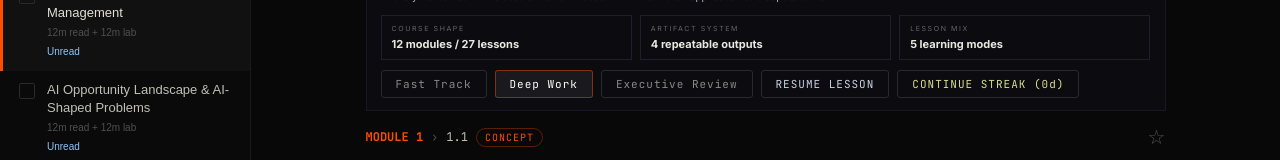
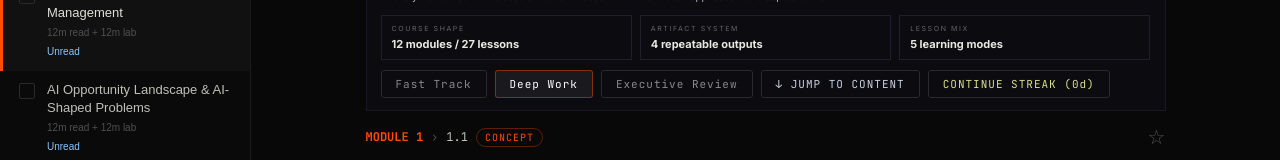
Before and after one commit to be4oo/AI-PM-Course, a React (Vite) app: page / in a window 1280 px wide. Shown: the part 168-328 px from the top of the page. Built offline with nearby package versions, Linux system fonts and the light colour scheme.

Commit message:
feat(ui): implement dynamic study mode filtering and interaction utilities

```diff
--- a/src/App.jsx
+++ b/src/App.jsx
@@ -78,7 +78,9 @@ export default function AIPMCourseV3() {
   const [weakConcepts, setWeakConcepts] = useState([]);
   const [importStatus, setImportStatus] = useState("");
   const [showModuleGateWarning, setShowModuleGateWarning] = useState(false);
+  const [streakSecured, setStreakSecured] = useState(false);
   const mainRef = useRef(null);
+  const readingStartRef = useRef(null);
   const importFileRef = useRef(null);
 
   // Storage persistence
@@ -750,11 +752,11 @@ export default function AIPMCourseV3() {
                   {mode.label}
                 </button>
               ))}
-              <button className="btn-outline" onClick={() => navigateToLesson(activeMod, activeLesson)} style={{ color: "#C9D2E3" }}>
-                RESUME LESSON
+              <button className="btn-outline" onClick={() => readingStartRef.current?.scrollIntoView({ behavior: "smooth" })} style={{ color: "#C9D2E3" }}>
+                ↓ JUMP TO CONTENT
               </button>
-              <button className="btn-outline" onClick={() => markActivityToday()} style={{ color: "#D7E08A" }}>
-                CONTINUE STREAK ({streakDays}d)
+              <button className="btn-outline" onClick={() => { markActivityToday(); setStreakSecured(true); setTimeout(() => setStreakSecured(false), 2000); }} style={{ color: streakSecured ? "#00E676" : "#D7E08A" }}>
+                {streakSecured ? "✓ STREAK SECURED" : `CONTINUE STREAK (${streakDays}d)`}
               </button>
             </div>
             {importStatus && (
@@ -794,6 +796,7 @@ export default function AIPMCourseV3() {
             </div>
           )}
 
+          <div ref={readingStartRef} style={{ scrollMarginTop: 80 }}></div>
           <div className="reading-content">
             {renderText(lessonFrame.concept)}
           </div>
@@ -811,7 +814,7 @@ export default function AIPMCourseV3() {
             </div>
           )}
 
-          {lessonFrame.leadershipNote && (
+          {studyMode !== "fast" && lessonFrame.leadershipNote && (
             <div className="exercise-box" style={{ borderLeftColor: "#7A5CFF", marginBottom: 14 }}>
               <div className="exercise-title" style={{ color: "#7A5CFF" }}>LEADERSHIP NOTE</div>
               <div style={{ fontSize: 14, color: "var(--text-secondary)", lineHeight: 1.65 }}>
@@ -820,7 +823,7 @@ export default function AIPMCourseV3() {
             </div>
           )}
 
-          {lessonFrame.toolingLab && (
+          {studyMode === "deep" && lessonFrame.toolingLab && (
             <div className="exercise-box" style={{ borderLeftColor: "#20C997", marginBottom: 14 }}>
               <div className="exercise-title" style={{ color: "#20C997" }}>
                 {lessonFrame.toolingLab.title}
@@ -845,6 +848,7 @@ export default function AIPMCourseV3() {
             <div style={{ color: "var(--text-secondary)", lineHeight: 1.6 }}>{whyThisMatters}</div>
           </div>
 
+          {studyMode !== "fast" && (
             <div className="takeaways-box" style={{ borderLeftColor: "#7CD992", marginTop: 10 }}>
               <div className="takeaways-title" style={{ color: "#7CD992" }}>{workedExample.title}</div>
               {workedExample.bullets.map((entry) => (
@@ -857,6 +861,7 @@ export default function AIPMCourseV3() {
                 Red flags: {redFlags.join(" | ")}
               </div>
             </div>
+          )}
 
           <div className="takeaways-box" style={{ borderLeftColor: "#50C9FF", marginTop: 10 }}>
             <div className="takeaways-title" style={{ color: "#50C9FF" }}>LESSON STATE</div>
@@ -888,6 +893,7 @@ export default function AIPMCourseV3() {
             ))}
           </div>
 
+          {studyMode === "deep" && (
             <div className="takeaways-box" style={{ borderLeftColor: "#C589FF", marginTop: 10 }}>
               <div className="takeaways-title" style={{ color: "#C589FF" }}>ARTIFACT CHECKLIST</div>
               {getLessonArtifactChecklist().map((item) => (
@@ -902,6 +908,7 @@ export default function AIPMCourseV3() {
                 </label>
               ))}
             </div>
+          )}
 
           {weakConcepts.length > 0 && (
             <div className="takeaways-box" style={{ borderLeftColor: "#FF7C7C", marginTop: 10 }}>
@@ -931,12 +938,12 @@ export default function AIPMCourseV3() {
           </div>
 
           {/* Quiz */}
-          {lesson.quiz && (
+          {studyMode !== "executive" && lesson.quiz && (
             <button onClick={() => { setShowQuiz(s => !s); setShowQuizA(false); }} className="apply-btn" style={{ borderColor: showQuiz ? "#8B00FF" : 'var(--border-light)', color: showQuiz ? "#8B00FF" : 'var(--text-primary)' }}>
               <span style={{ fontSize: '10px' }}>{showQuiz ? "▼" : "▶"}</span> SELF-TEST QUIZ
             </button>
           )}
-          {showQuiz && lesson.quiz && (
+          {studyMode !== "executive" && showQuiz && lesson.quiz && (
             <div className="exercise-box" style={{ borderLeftColor: "#8B00FF" }}>
               <div style={{ fontSize: 16, color: "#D0C8E8", lineHeight: 1.6, marginBottom: 16, fontWeight: 500 }}>{lesson.quiz.q}</div>
               <div style={{ fontSize: 12, color: "#9FA5D8", marginBottom: 12 }}>
```
Lines whose indentation alone changed are shown as unchanged.
